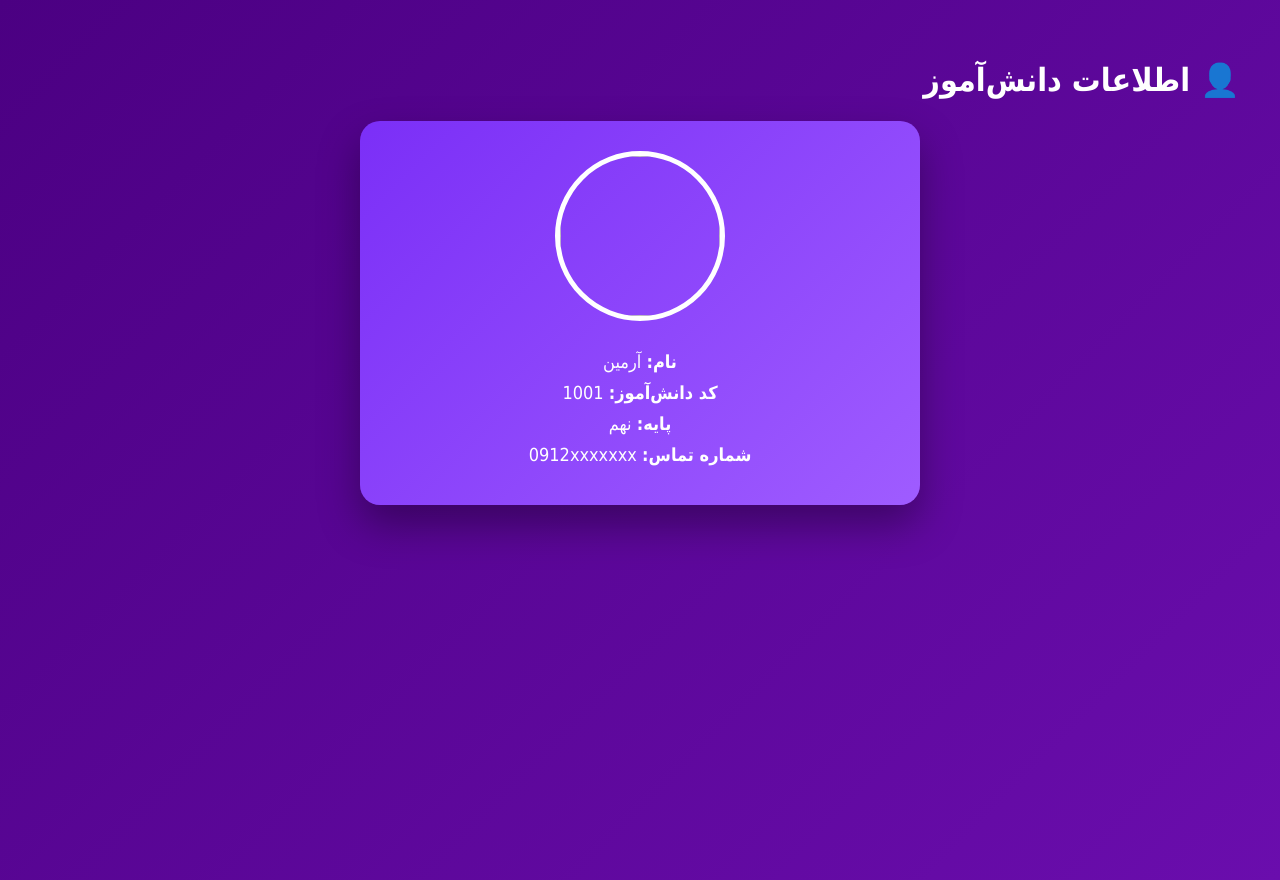
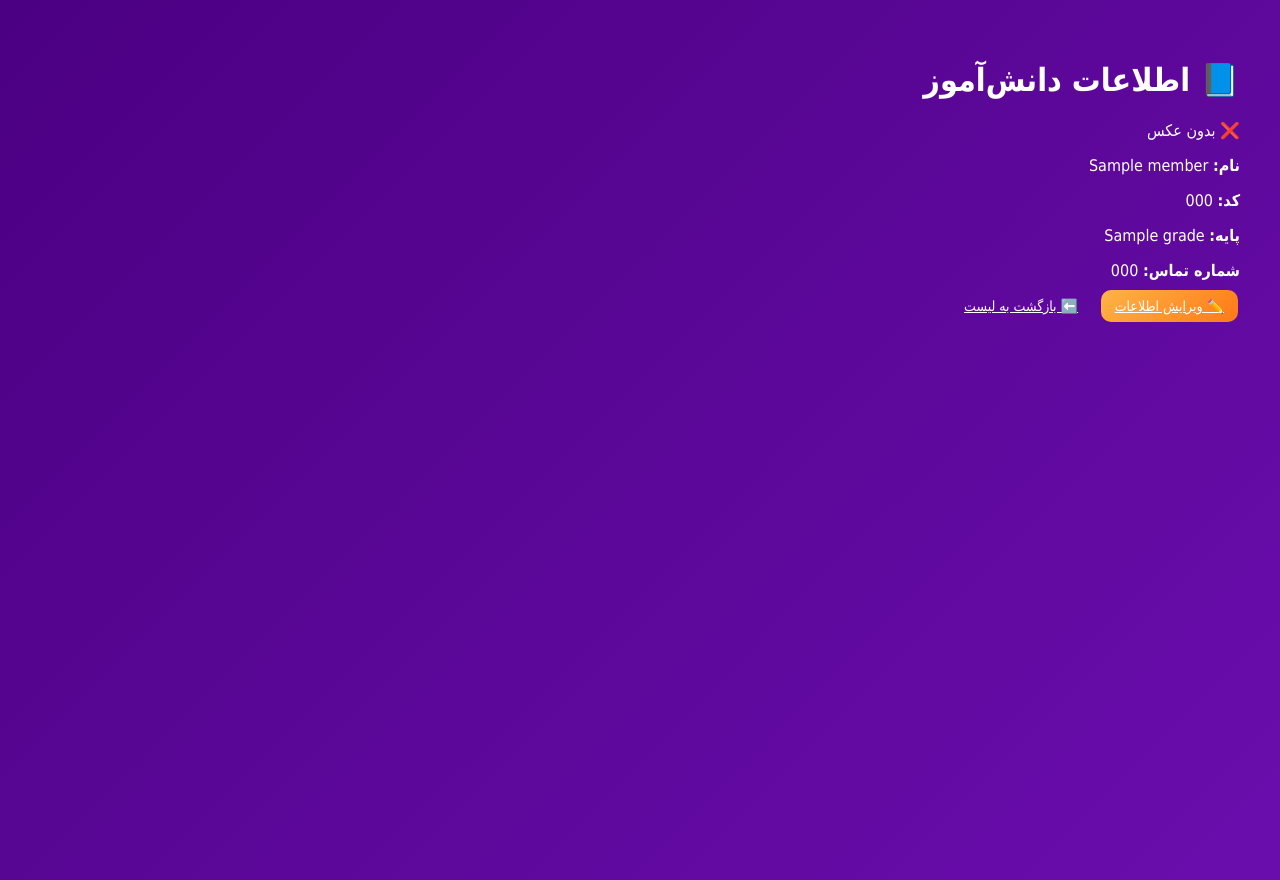
Before and after one commit to arminalvandi/library-management-system, a Flask app: template templates/member_detail.html in a window 1280 px wide. Run offline with Flask 3, Linux system fonts and the light colour scheme; the template is opened without the code that fills it: most values are stand-ins (such as "Sample title", 1, 10 or a date in 2020); some libraries are stand-ins or nearby versions.

Commit message:
Update member_detail.html

```diff
--- a/templates/member_detail.html
+++ b/templates/member_detail.html
@@ -3,23 +3,36 @@
 <head>
     <meta charset="UTF-8">
     <title>اطلاعات دانش‌آموز</title>
-    <link rel="stylesheet" href="../static/css/style.css">
+    <link rel="stylesheet" href="{{ url_for('static', filename='css/style.css') }}">
 </head>
 <body>
 
 <div class="page">
-    <h1>👤 اطلاعات دانش‌آموز</h1>
 
-    <div class="profile-card">
-        <img src="https://via.placeholder.com/160" class="profile-img">
+    <h1>📘 اطلاعات دانش‌آموز</h1>
 
-        <div class="profile-info">
-            <p><strong>نام:</strong> آرمین</p>
-            <p><strong>کد دانش‌آموز:</strong> 1001</p>
-            <p><strong>پایه:</strong> نهم</p>
-            <p><strong>شماره تماس:</strong> 0912xxxxxxx</p>
+    <div class="member-card">
+
+        <div class="member-photo">
+            {% if member.photo_path %}
+                <img src="{{ url_for('static', filename='photos/' ~ member.photo_path) }}">
+            {% else %}
+                <p>❌ بدون عکس</p>
+            {% endif %}
         </div>
+
+        <div class="member-info">
+            <p><strong>نام:</strong> {{ member.name }}</p>
+            <p><strong>کد:</strong> {{ member.code }}</p>
+            <p><strong>پایه:</strong> {{ member.grade }}</p>
+            <p><strong>شماره تماس:</strong> {{ member.phone }}</p>
+
+            <a href="/edit_member/{{ member.id }}" class="btn edit">✏️ ویرایش اطلاعات</a>
+            <a href="/members" class="btn">⬅️ بازگشت به لیست</a>
+        </div>
+
     </div>
+
 </div>
 
 </body>
```
